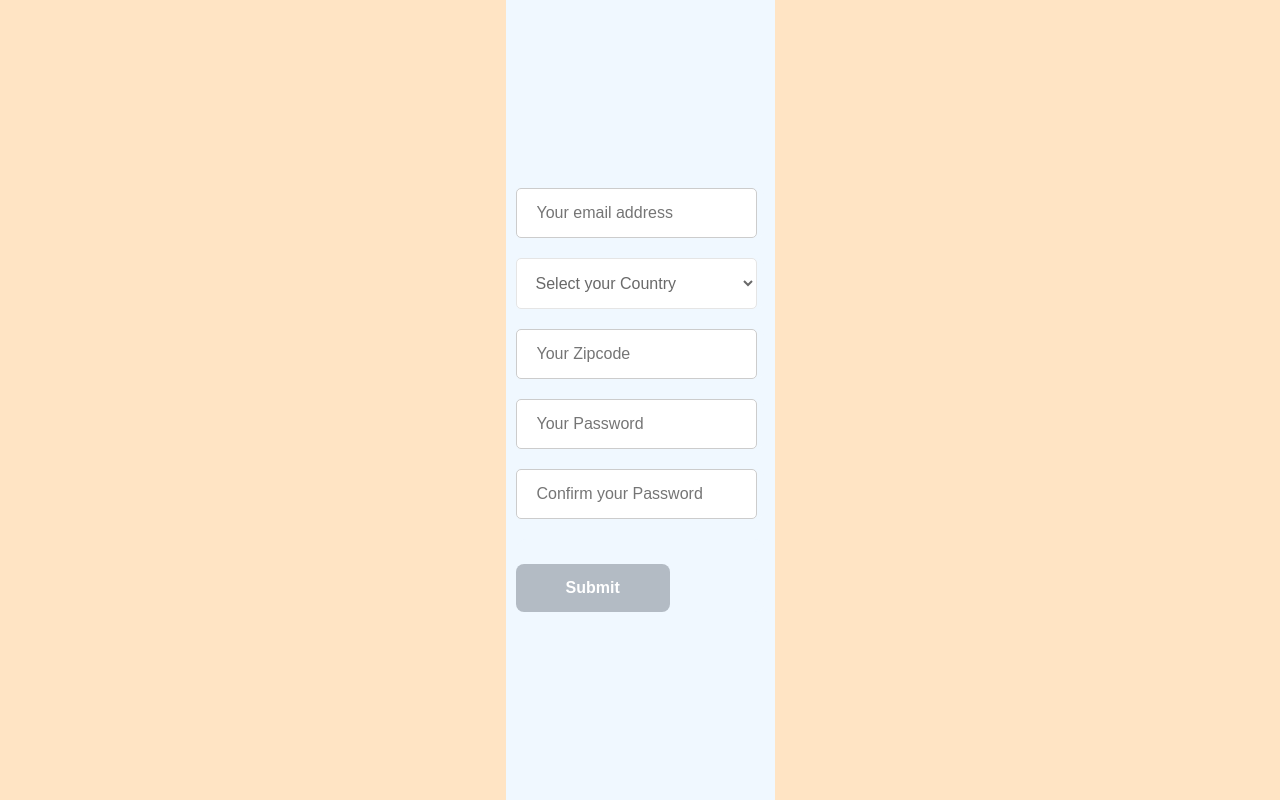
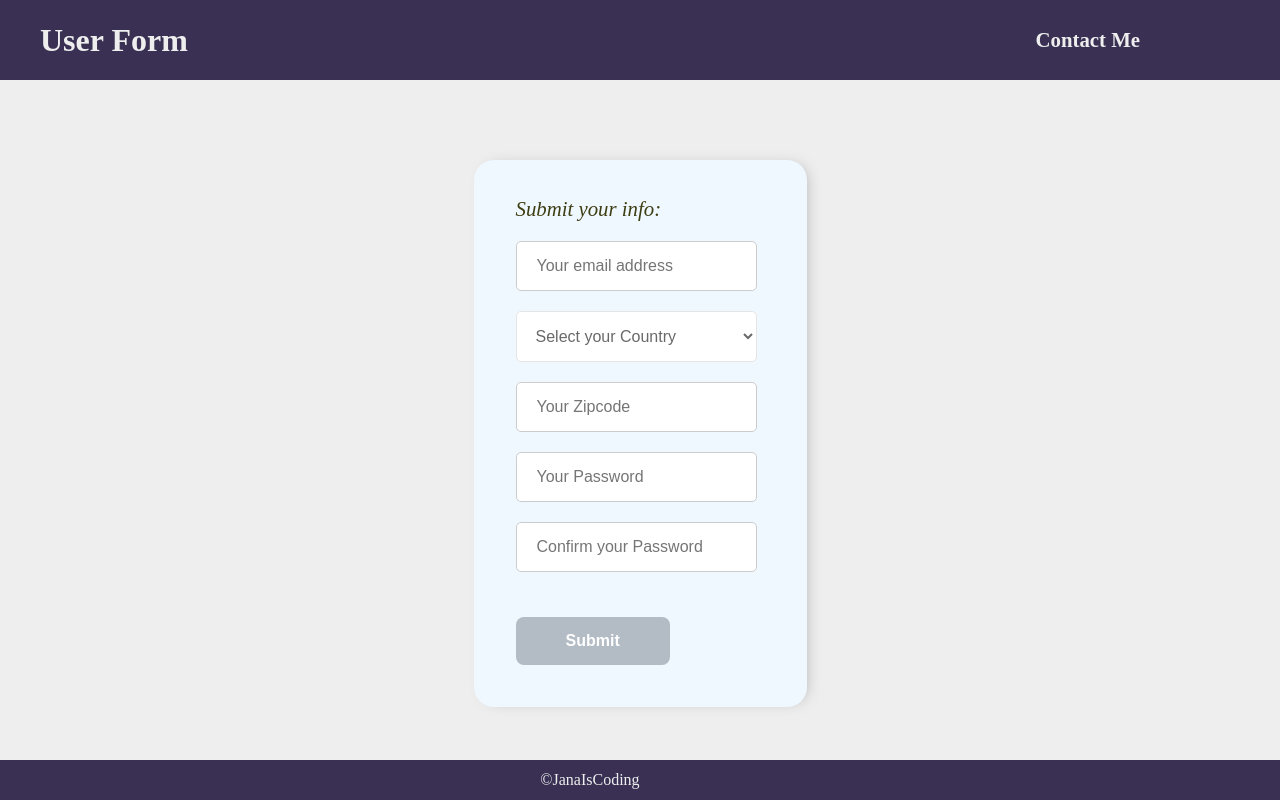
Before and after one commit to janaiscoding/js-form-validation, a plain HTML site: page index.html in a window 1280 px wide. Drawn offline with Linux system fonts and the light colour scheme.

Commit message:
Fix style

```diff
--- a/index.html
+++ b/index.html
@@ -8,9 +8,14 @@
     <script src="validation.js" defer></script>
     <link rel="stylesheet" href="style.css">
 </head>
-<body style="background-color: bisque;">
-    <div class="form-wrapper">
+<body>
+    <header class="header-wrapper">
+        <a href="https://janaiscoding.github.io/js-form-validation/" class="logo">User Form</a>
+        <a href="https://www.linkedin.com/in/jana-istrate/" class="contact-link" target="_blank">Contact Me</a>
+    </header>
+        <main class="form-wrapper">
             <form class="form">
+                <legend>Submit your info:</legend>
                 <div class="form-group">
                     <div class="separate-title">
                         <label for="email">Email</label>
@@ -53,6 +58,10 @@
                         <div class="success"></div>
                     </div>
             </form>
-    </div>
+        </main>
+     <!-- Footer section -->
+     <footer class="footer">
+        <a href="https://github.com/janaiscoding" class="footer-link" target="_blank">©JanaIsCoding</a>
+    </footer>
 </body>
 </html>
--- a/style.css
+++ b/style.css
@@ -4,13 +4,52 @@
     --info-color: rgb(62, 62, 19);
     --valid-color: rgb(63, 94, 15);
     --invalid-color: rgb(98, 20, 20);
+    --primary-white: #EEEEEE;
+    --primary-purple: #18122B;
+    --purple-background: #393053;
+}
+body {
+    background-color: bisque;
+}
+
+/* HEADER */
+.header-wrapper {
+    display:flex;
+    height: 10vh;
+    background-color: var(--purple-background);
+    align-items: center;
+    justify-content: space-between;
+    padding: 0 40px;
+    box-shadow: rgb(0 0 0 / 24%) 0px 3px 8px;
+}
+
+.logo {
+    color:var(--primary-white);
+    font-weight: 700;
+    font-size: 2rem;
+}
+.contact-link,
+.footer-link{
+    color: var(--primary-white);
+    font-weight: 700;
+    font-size: 1.3rem;
+    cursor: pointer;
+    text-align: center;
+    margin-right: 100px;
+}
+.footer-link{
+    font-weight: 500;
+    font-size: 1rem;
+}
+.contact-link:hover{
+    border-bottom: 2px solid var(--primary-white);
 }
 
 .form-wrapper{
     display:flex;
+    height: 85vh;
     justify-content: center;
-    align-content: center;
-    height: 100vh;
+    background-color: var(--primary-white)
 }
 
 .form {
@@ -19,8 +58,22 @@
     justify-content: center;
     background-color: aliceblue;
     text-align: left;
+    box-shadow: 5px 0px 15px -7px #A7A7A7;
+    height: fit-content;
+    position: relative;
+    top: 10vh;
+    padding: 2rem;
+    border-radius: 20px;
 }
-
+legend{
+    color: var(--info-color);
+    font-size: 1.3rem;
+    font-weight: 500;
+    font-style:italic;
+    padding-left: 10px;
+    margin-top: 5px;
+    margin-bottom: 10px;
+}
 .info,
 .success{
     display:none;
@@ -113,3 +166,22 @@ input:focus {
     cursor: not-allowed;
     background: #222d394c;
 }
+/*footer */
+.footer{
+    display: flex;
+    width: 100%;
+    height: 5vh;
+    background-color: var(--purple-background);
+    color: var(--primary-white);
+    justify-content: center;
+    align-items: center;
+}
+
+/* global settings */
+a,
+a:visited {
+    text-decoration: none;
+}
+li {
+    list-style-type: none;
+}
```
Lines whose indentation alone changed are shown as unchanged.
